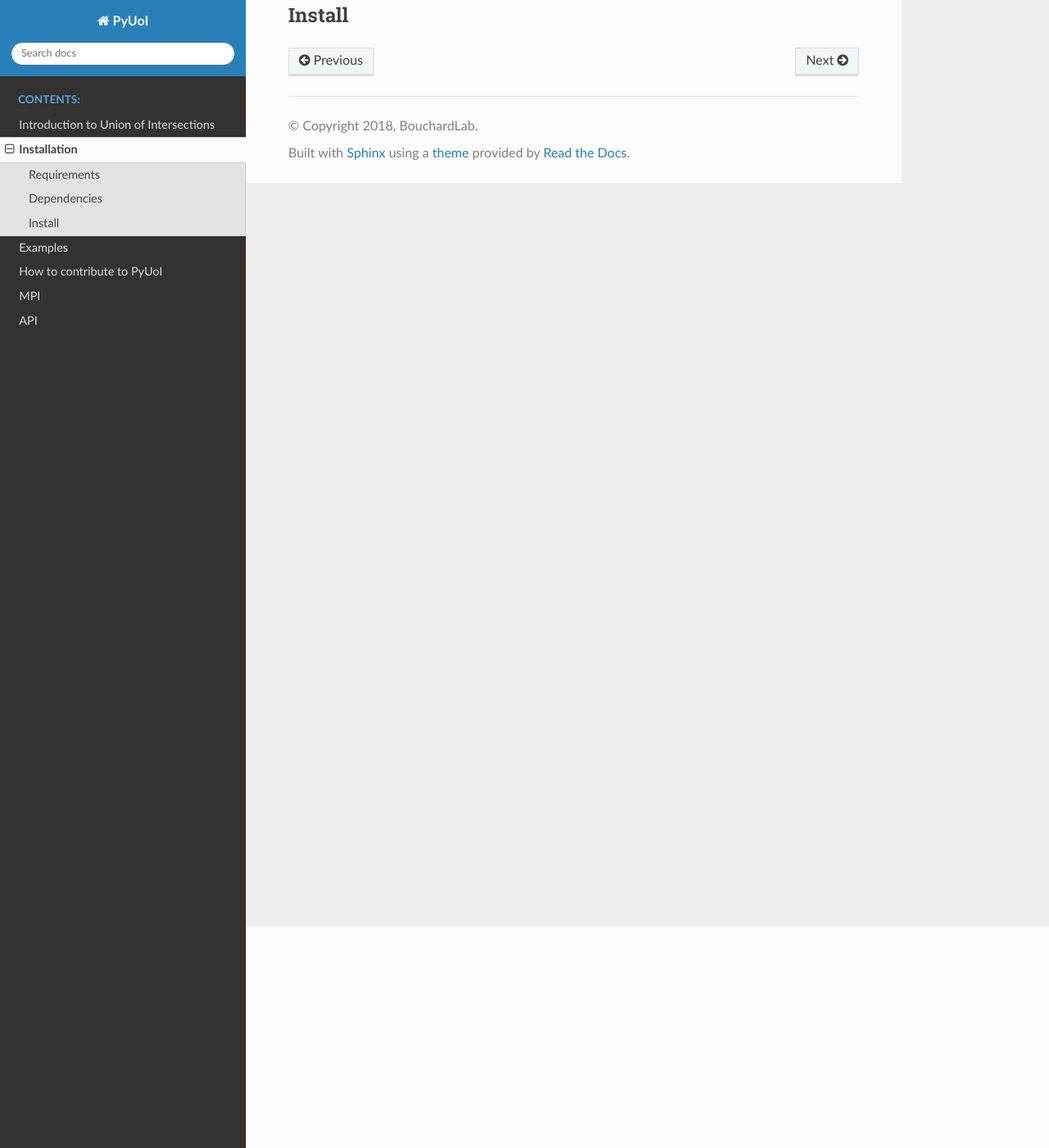
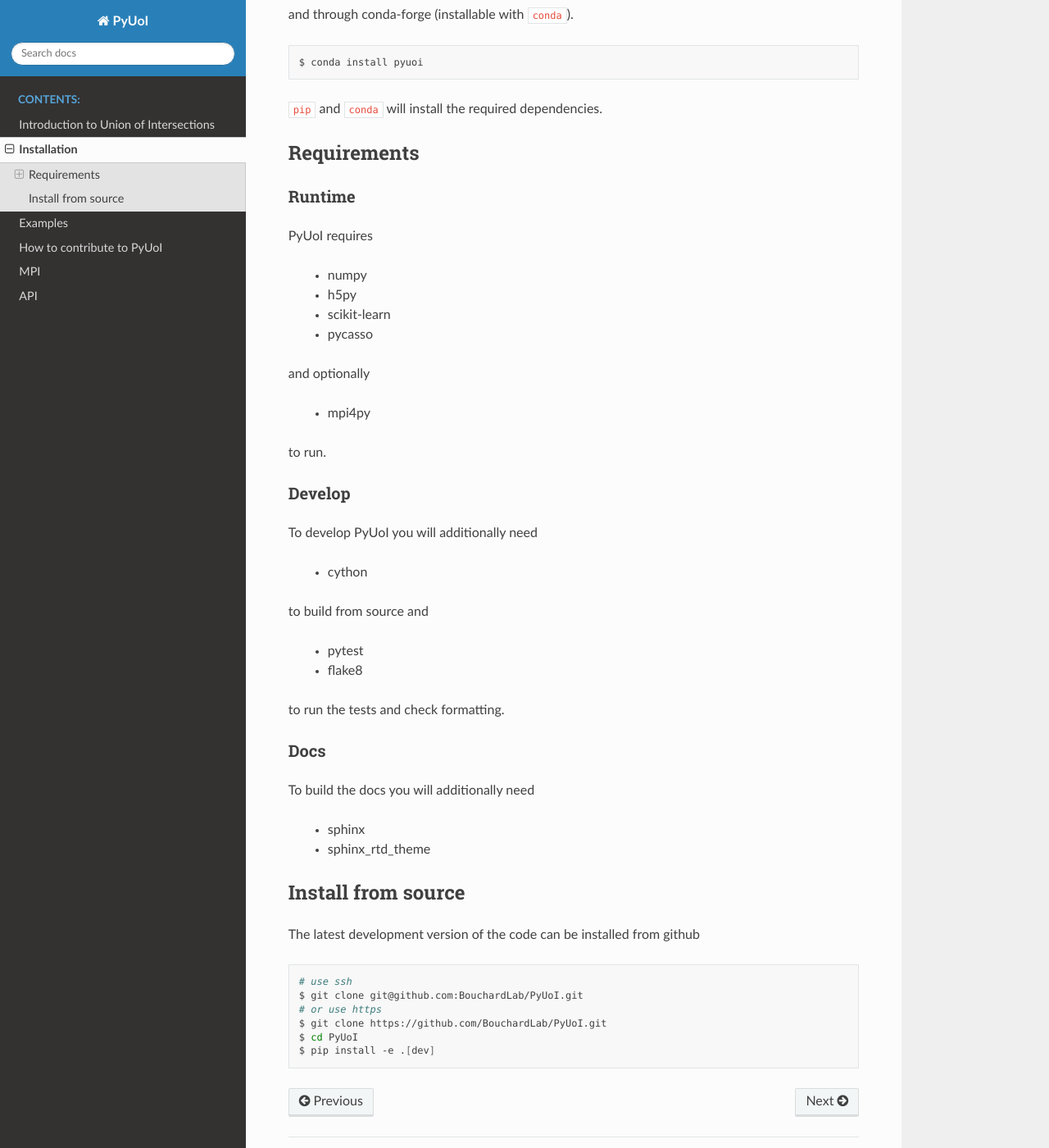
Before and after one commit to BouchardLab/pyuoi, a Sphinx documentation site: the page built from docs/source/installation.rst, in a window 1280 px wide and 1400 px high, scrolled down 270 px. Shown: the whole window at 82% size. Built offline with Sphinx 7.4.7 and the Read the Docs theme 2.0.0, drawn with Linux system fonts in a browser that asks for light colours; some of the changed text lies outside the part shown.

Commit message:
updated install instructions

```diff
--- a/docs/source/installation.rst
+++ b/docs/source/installation.rst
@@ -4,11 +4,71 @@
 Installation
 ============
 
+PyUoI will be available soon on PyPI (installable with ``pip``)
+
+.. code-block:: bash
+
+    $ pip install pyuoi
+
+and through conda-forge (installable with ``conda``).
+
+.. code-block:: bash
+
+    $ conda install pyuoi
+
+``pip`` and ``conda`` will install the required dependencies.
+
 Requirements
 ------------
 
-Dependencies
-------------
+Runtime
+^^^^^^^
 
-Install
--------
+PyUoI requires
+
+  * numpy
+  * h5py
+  * scikit-learn
+  * pycasso
+
+and optionally
+
+  * mpi4py
+
+to run.
+
+Develop
+^^^^^^^
+
+To develop PyUoI you will additionally need
+
+  * cython
+
+to build from source and
+
+  * pytest
+  * flake8
+
+to run the tests and check formatting.
+
+Docs
+^^^^
+
+To build the docs you will additionally need
+
+  * sphinx
+  * sphinx_rtd_theme
+
+Install from source
+-------------------
+
+The latest development version of the code can be installed from github
+
+.. code-block:: bash
+
+    # use ssh
+    $ git clone git@github.com:BouchardLab/PyUoI.git
+    # or use https
+    $ git clone https://github.com/BouchardLab/PyUoI.git
+    $ cd PyUoI
+    $ pip install -e .[dev]
```
